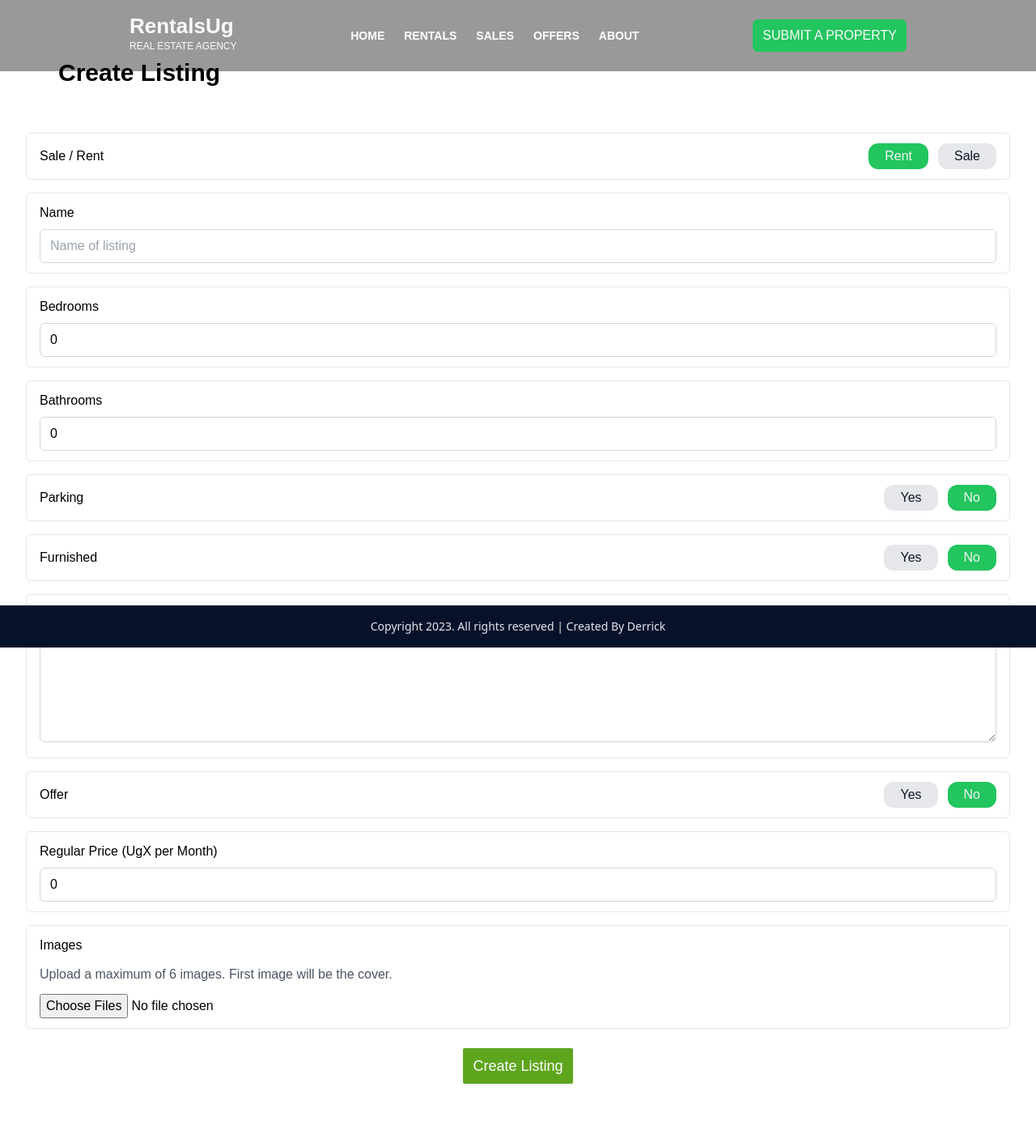
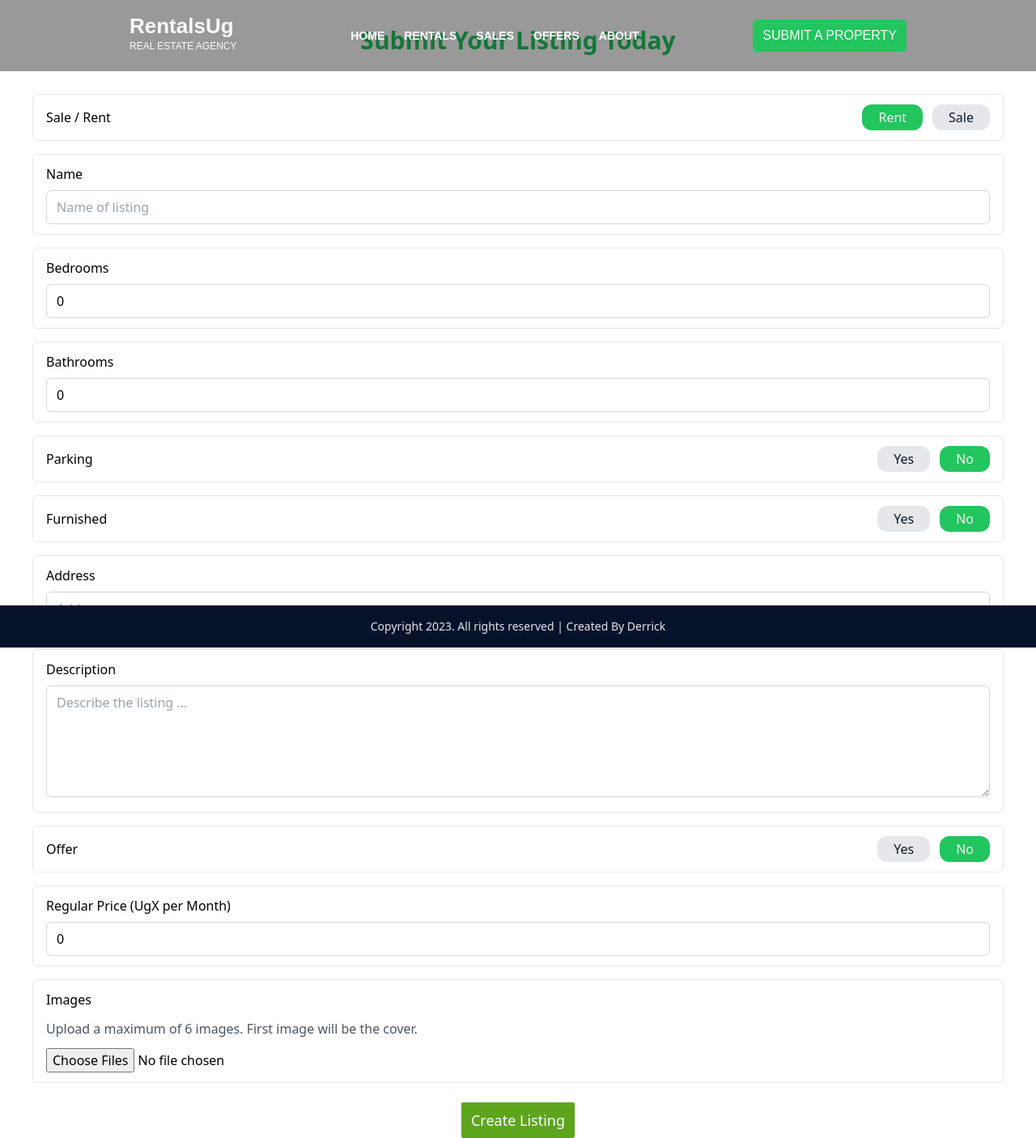
Before and after one commit to inspecta/rentals-ug, a React (Create React App) app: page /add-listing in a window 1280 px wide. Shown: the whole page at 81% size. Before the commit the page ends 1371 px from the top, so only its background shows below. Built offline with nearby package versions, Linux system fonts and the light colour scheme; no server answers; sample sign-in values are in the browser's storage.

Commit message:
Update create listing component

```diff
--- a/src/pages/AddListing.jsx
+++ b/src/pages/AddListing.jsx
@@ -5,10 +5,10 @@ import {
 } from 'firebase/storage';
 import { useState, useEffect } from 'react';
 import { useNavigate } from 'react-router-dom';
-import ClipLoader from 'react-spinners/ClipLoader';
 import { toast } from 'react-toastify';
 import { v4 as uuidv4 } from 'uuid';
 import { db } from '../firebase.config';
+import Spinner from '../components/Spinner';
 
 const AddListing = () => {
   const [loading, setLoading] = useState(false);
@@ -29,8 +29,8 @@ const AddListing = () => {
   });
 
   const {
-    type, name, bedrooms, bathrooms, parking, furnished, address, offer,
-    regularPrice, discountedPrice, images,
+    type, name, bedrooms, bathrooms, parking, furnished, address, description,
+    offer, regularPrice, discountedPrice, images,
   } = formData;
 
   // FormData must include the ID of the logged in user
@@ -55,7 +55,6 @@ const AddListing = () => {
 
   const handleListingSubmission = async (e) => {
     e.preventDefault();
-    // console.log(formData);
     setLoading(true);
 
     // Check the prices
@@ -122,8 +121,6 @@ const AddListing = () => {
       toast.error('Error while uploading photos.');
     });
 
-    console.log(imgUrls);
-
     // Save the listing information into the collection
     // Get the copy of the data
     const formDataCopy = {
@@ -176,13 +173,15 @@ const AddListing = () => {
   };
 
   if (loading) {
-    return <ClipLoader />;
+    return <Spinner />;
   }
 
   return (
-    <div className="font-nunito p-8">
+    <div className="px-0 md:px-5 lg:px-10">
       <header>
-        <h1 className="p-10 text-3xl font-extrabold">Create Listing</h1>
+        <h1 className="text-center py-8 text-xl font-extrabold text-green-500 lg:text-3xl">
+          Submit Your Listing Today
+        </h1>
       </header>
       <main>
         <form onSubmit={handleListingSubmission}>
@@ -311,7 +310,7 @@ const AddListing = () => {
           <div className="form-div">
             <label htmlFor="Address" className="form-label">
               Address
-              <textarea
+              <input
                 name="address"
                 id="address"
                 value={address}
@@ -319,6 +318,25 @@ const AddListing = () => {
                 cols="30"
                 rows="5"
                 className="form-inputs"
+                placeholder="Address"
+                required
+              />
+            </label>
+          </div>
+
+          {/* Address */}
+          <div className="form-div">
+            <label htmlFor="Description" className="form-label">
+              Description
+              <textarea
+                name="description"
+                id="description"
+                value={description}
+                onChange={handleInput}
+                cols="30"
+                rows="5"
+                className="form-inputs"
+                placeholder="Describe the listing ..."
                 required
               />
             </label>
@@ -393,7 +411,7 @@ const AddListing = () => {
                 onChange={handleInput}
                 max="6"
                 // value={images}
-                accept=".jpg, .png, .gif, .jpeg"
+                accept=".jpg, .png, .gif, .jpeg, .webp"
                 multiple
                 required
               />
```
